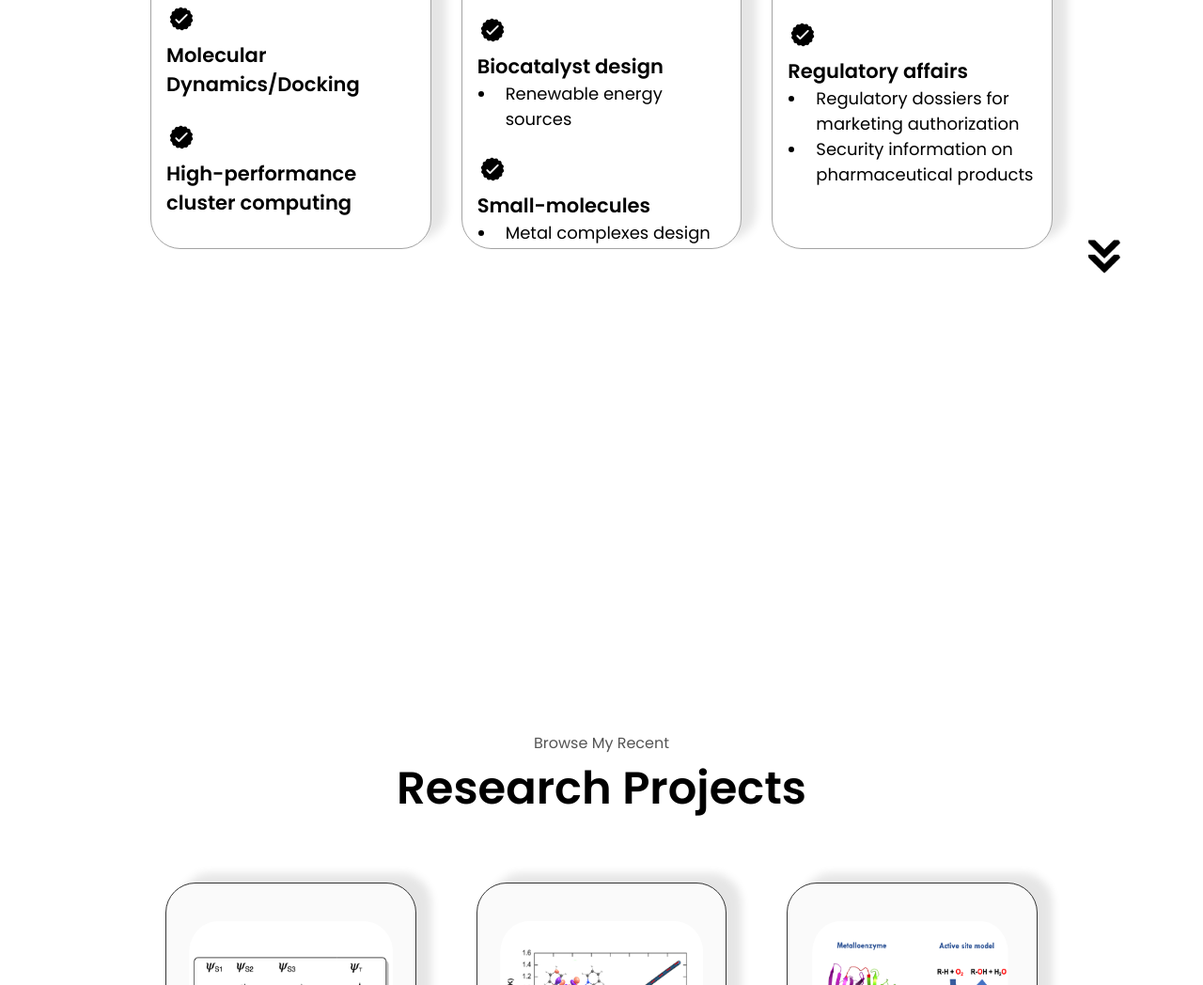
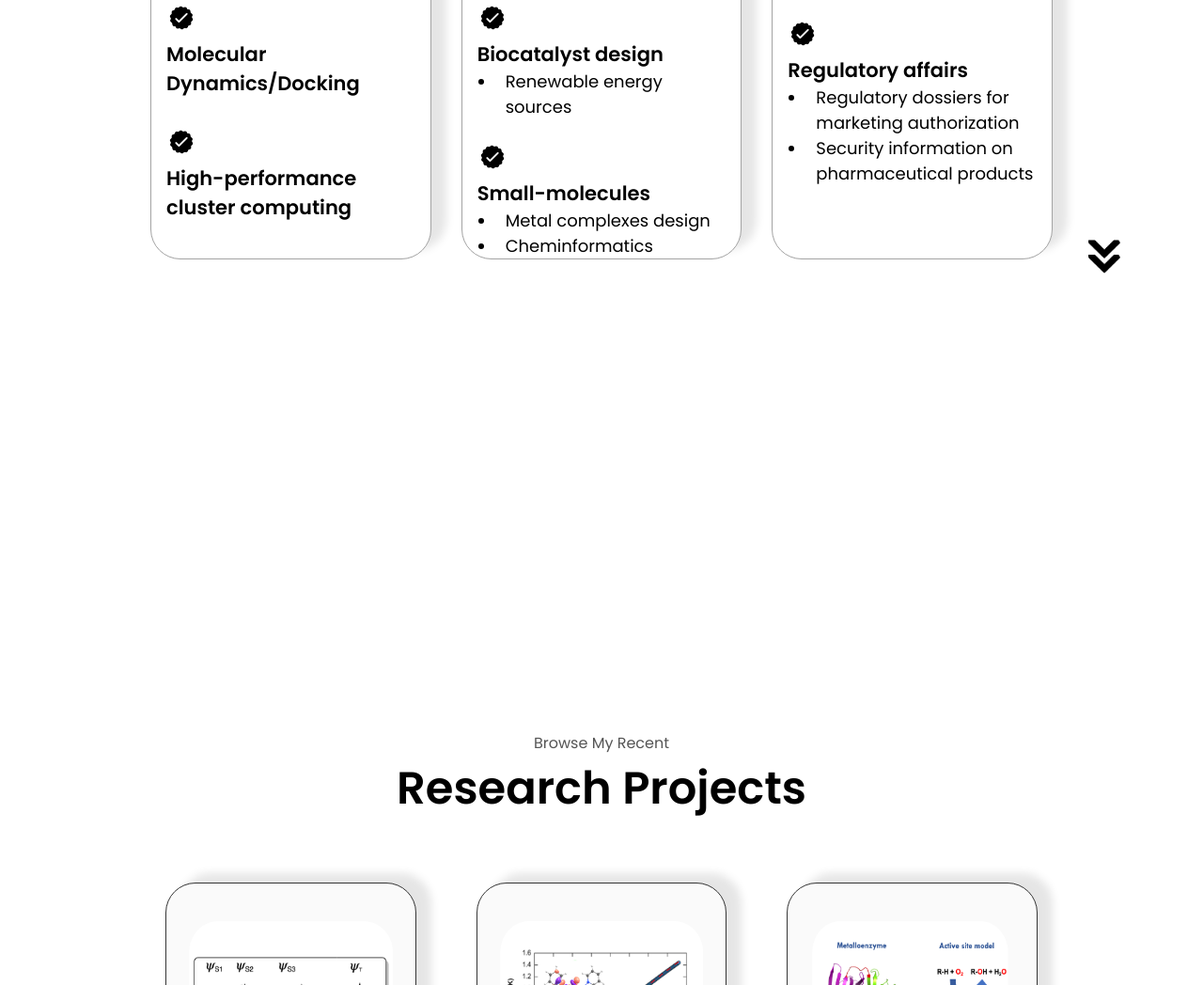
Before and after one commit to Stef0916/htm-ccs-js-portfolio, a plain HTML site: page index.html in a window 1280 px wide. Shown: the part 2438-3486 px from the top of the page at 94% size. Drawn offline with Linux system fonts and the light colour scheme.

Commit message:
Update index.html

```diff
--- a/index.html
+++ b/index.html
@@ -164,6 +164,7 @@
                                 <h3>Small-molecules</h3>
                                 <ul>
                                     <li>Metal complexes design</li>
+                                    <li>Cheminformatics</li>
                                 </ul>
                             </div>
                         </article>
```
